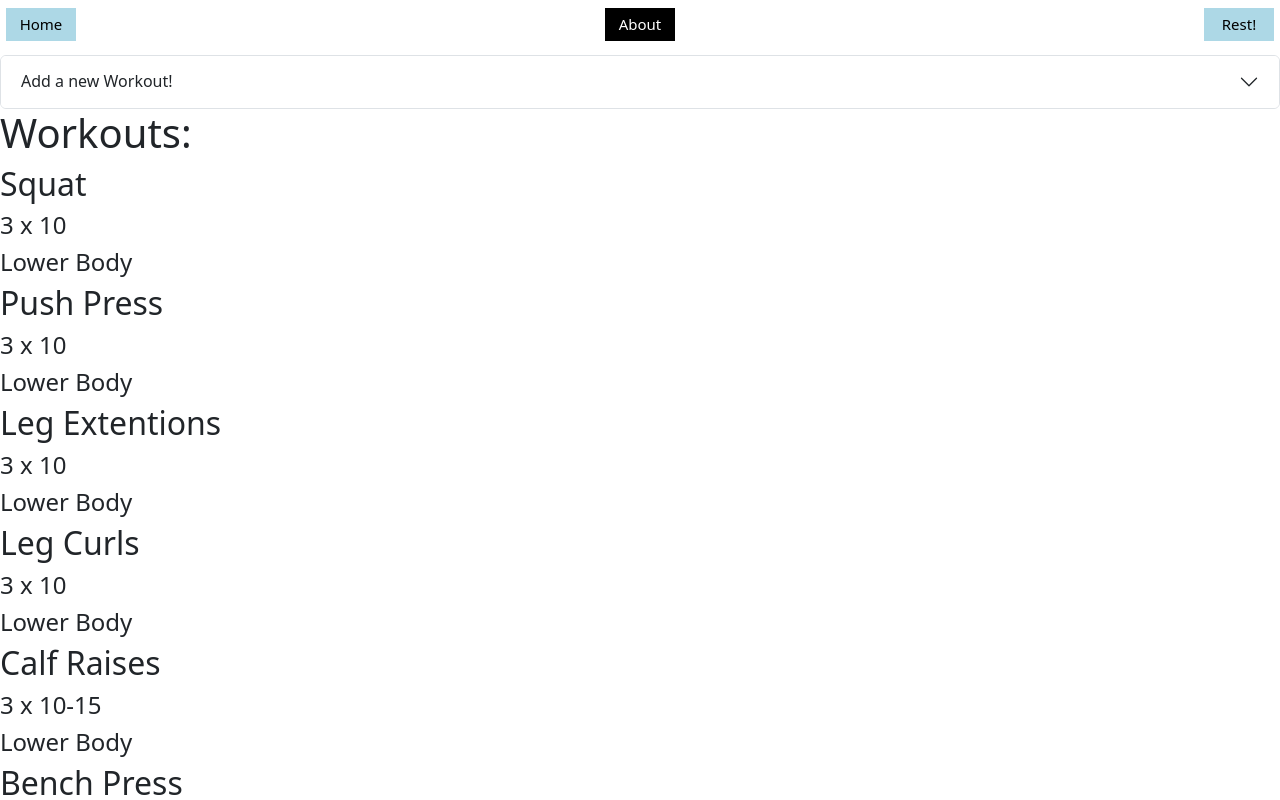
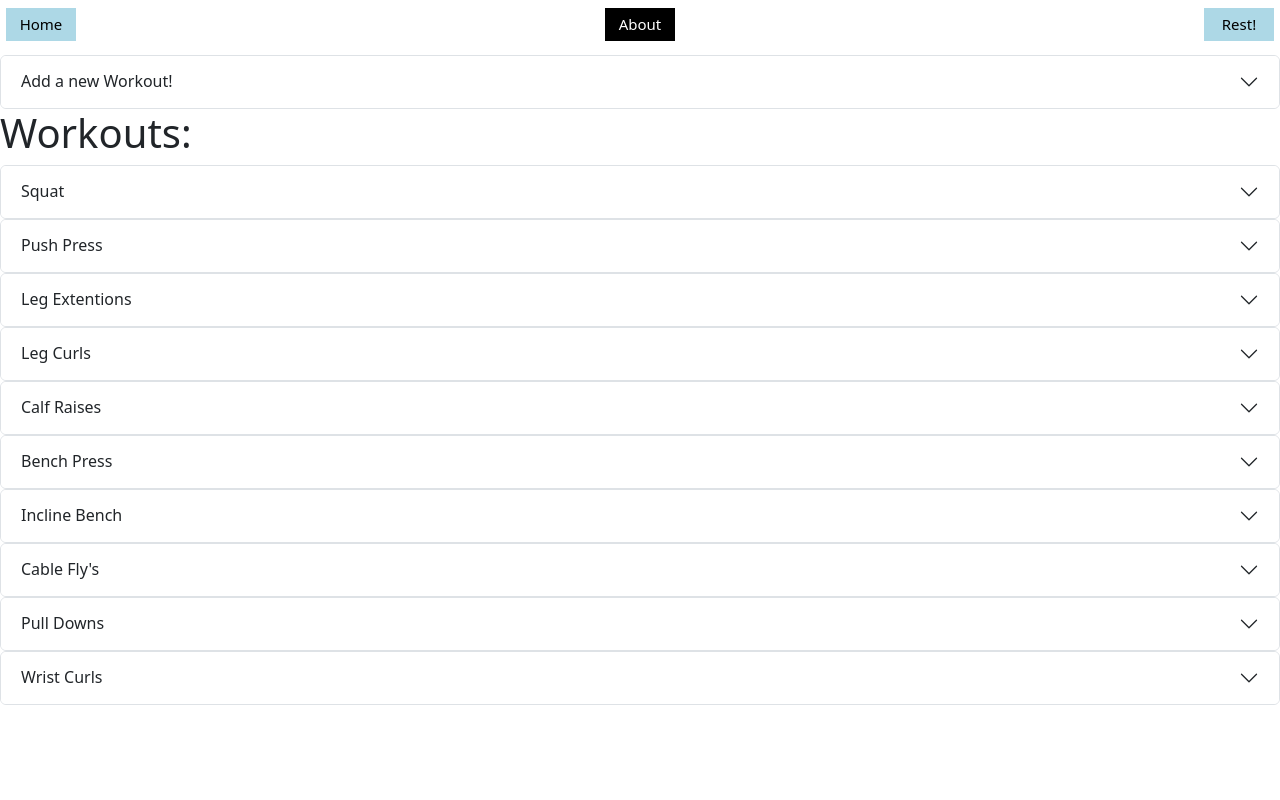
Before and after one commit to NathanWelliver/phase-2-project, a React (Create React App) app: page /about in a window 1280 px wide. Shown: the top 800 px of the page. Built offline with nearby package versions, Linux system fonts and the light colour scheme; data requests are answered from the project's data file.

Commit message:
finished WorkoutCard component

```diff
--- a/src/Components/WorkoutCard.js
+++ b/src/Components/WorkoutCard.js
@@ -1,13 +1,18 @@
 import React from "react";
-
+import Accordion from "react-bootstrap/Accordion"
 
 function WorkoutCard({workout}) {
     return (
-        <article>
-            <h2>{workout.name}</h2>
-            <h4>{workout.reps}</h4>
-            <h4>{workout.body}</h4>
-        </article>
+        <Accordion>
+            <Accordion.Item eventKey="0">
+                <Accordion.Header>{workout.name}</Accordion.Header>
+                <Accordion.Body>
+                Reps: {workout.reps}
+                <br/>
+                Body Section: {workout.body}
+                </Accordion.Body>
+            </Accordion.Item>
+        </Accordion>
     )
 }
 
```
